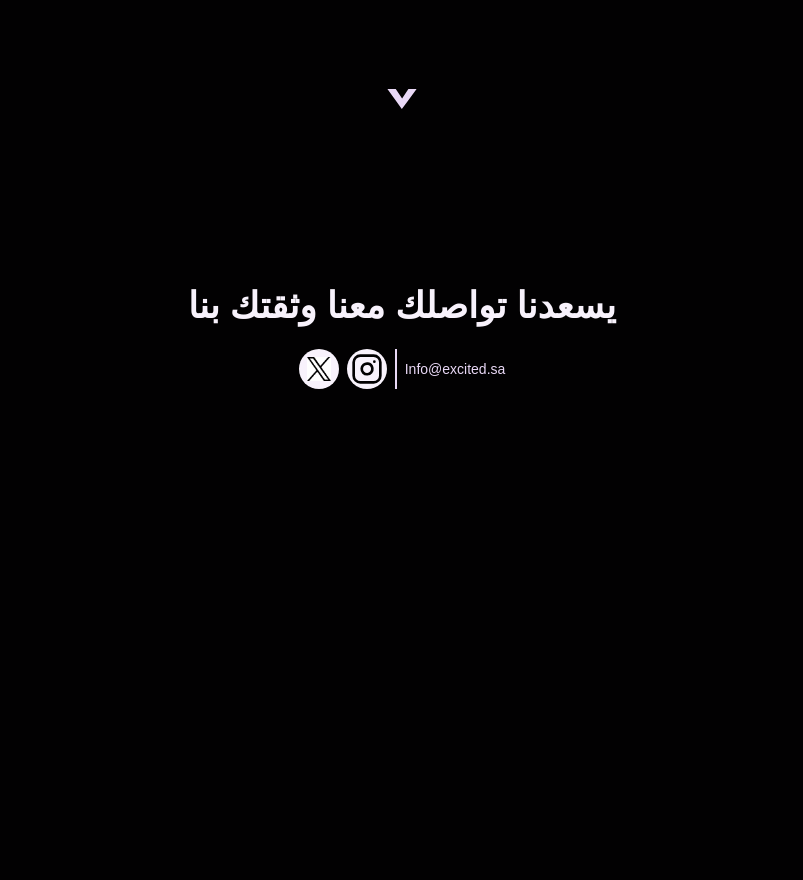
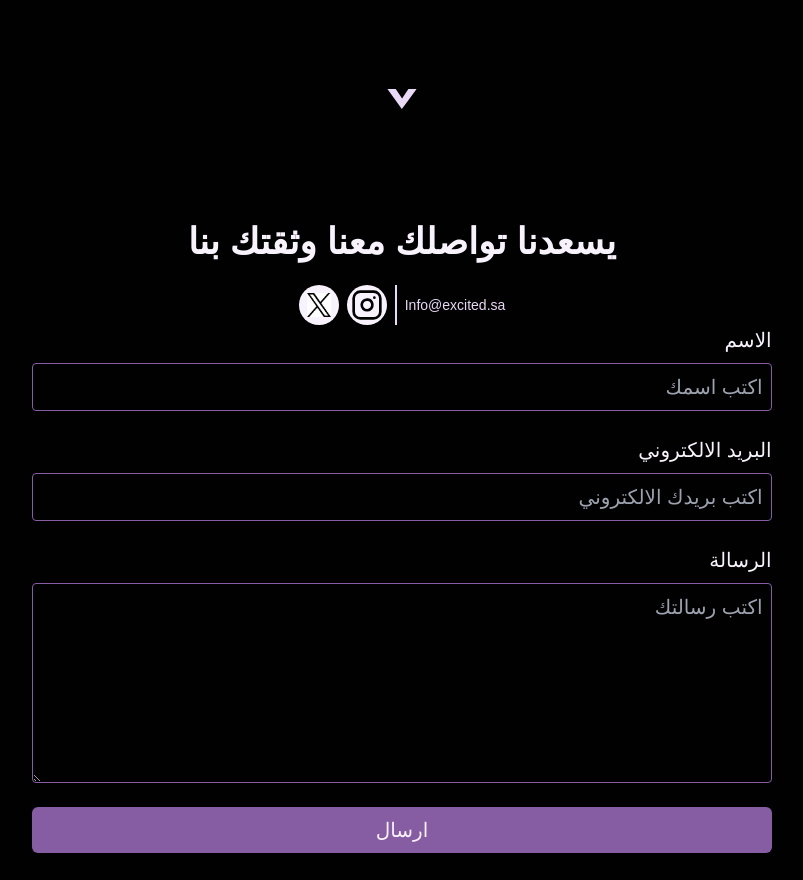
Before and after one commit to Paula-Refaat/Excited, a Next.js app: page / in a window 1280 px wide. Shown: the part 11120-12000 px from the top of the page, without its empty margins (238-1041 px from the left). Before the commit the page ends 11654 px from the top, so only its background shows below. Built offline with nearby package versions, Linux system fonts and the light colour scheme; no server answers; a web font is replaced by a local one.

Commit message:
👥 Adding contact form

```diff
--- a/package.json
+++ b/package.json
@@ -14,6 +14,7 @@
     "pre-commit": "npm run format && npm run lint:fix && npm run type-check"
   },
   "dependencies": {
+    "@emailjs/browser": "^4.4.1",
     "animate.css": "^4.1.1",
     "clsx": "^2.1.0",
     "lucide-react": "^0.445.0",
--- a/src/components/contact.tsx
+++ b/src/components/contact.tsx
@@ -1,16 +1,43 @@
 import { InstagramIcon } from '@/components/shared/icons';
 import { cn } from '@/lib/utils';
-import React, { FC } from 'react';
-
+import React, { FC, useRef, useState } from 'react';
+import emailjs from '@emailjs/browser';
 const Contact: FC<React.HTMLAttributes<HTMLDivElement>> = ({
   className,
   ...props
 }) => {
+  const form = useRef<HTMLFormElement>(null);
+  const [isLoading, setIsLoading] = useState(false);
+
+  const sendEmail = (e: React.FormEvent<HTMLFormElement>) => {
+    e.preventDefault();
+    if (!form.current) return;
+    setIsLoading(true);
+    emailjs
+      .sendForm(
+        process.env.NEXT_PUBLIC_SERVICE_ID!,
+        process.env.NEXT_PUBLIC_TEMPLATE_ID!,
+        form.current,
+        {
+          publicKey: process.env.NEXT_PUBLIC_PUBLIC_KEY!,
+        },
+      )
+      .then(
+        () => {
+          form.current?.reset();
+          setIsLoading(false);
+        },
+        () => {
+          alert('Failed to send email, try again!');
+          setIsLoading(false);
+        },
+      );
+  };
   return (
     <div
       id="contact"
       className={cn(
-        'flex h-[50vh] items-center justify-center px-6',
+        'flex min-h-[100vh] flex-col items-center justify-center px-6',
         className,
       )}
       {...props}
@@ -39,6 +66,59 @@ const Contact: FC<React.HTMLAttributes<HTMLDivElement>> = ({
           </a>
         </div>
       </div>
+      <form
+        ref={form}
+        onSubmit={sendEmail}
+        className="mx-auto flex w-full flex-col gap-6 md:w-[80%] lg:w-[60%]"
+      >
+        <div className="flex w-full flex-col gap-2">
+          <label htmlFor="name">الاسم</label>
+          <input
+            id="name"
+            type="text"
+            placeholder="اكتب اسمك"
+            className="rounded border border-primary bg-transparent p-2"
+            name="name"
+            required
+            minLength={3}
+          />
+        </div>
+        <div className="flex w-full flex-col gap-2">
+          <label htmlFor="email">البريد الالكتروني</label>
+          <input
+            id="email"
+            type="email"
+            placeholder="اكتب بريدك الالكتروني"
+            className="rounded border border-primary bg-transparent p-2"
+            name="email"
+            required
+          />
+        </div>
+        <div className="flex w-full flex-col gap-2">
+          <label htmlFor="message">الرسالة</label>
+          <textarea
+            id="message"
+            placeholder="اكتب رسالتك"
+            className="max-h-[300px] min-h-[200px] rounded border border-primary bg-transparent p-2"
+            name="message"
+            required
+            minLength={10}
+          />
+        </div>
+
+        <button
+          type="submit"
+          disabled={isLoading}
+          className="rounded-md bg-primary px-2 py-2 duration-200 hover:opacity-90 disabled:opacity-50"
+        >
+          {
+            {
+              true: 'جاري الارسال...',
+              false: 'ارسال',
+            }[isLoading.toString()]
+          }
+        </button>
+      </form>
     </div>
   );
 };
```
Also changed, not shown: 1 other file (tests, documents, lock files or other folders).
